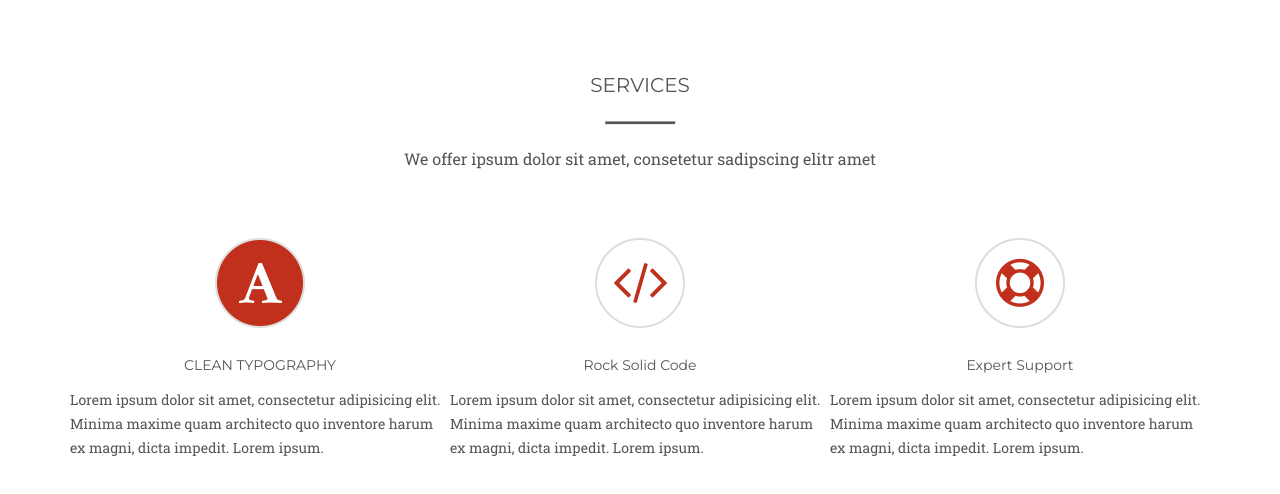
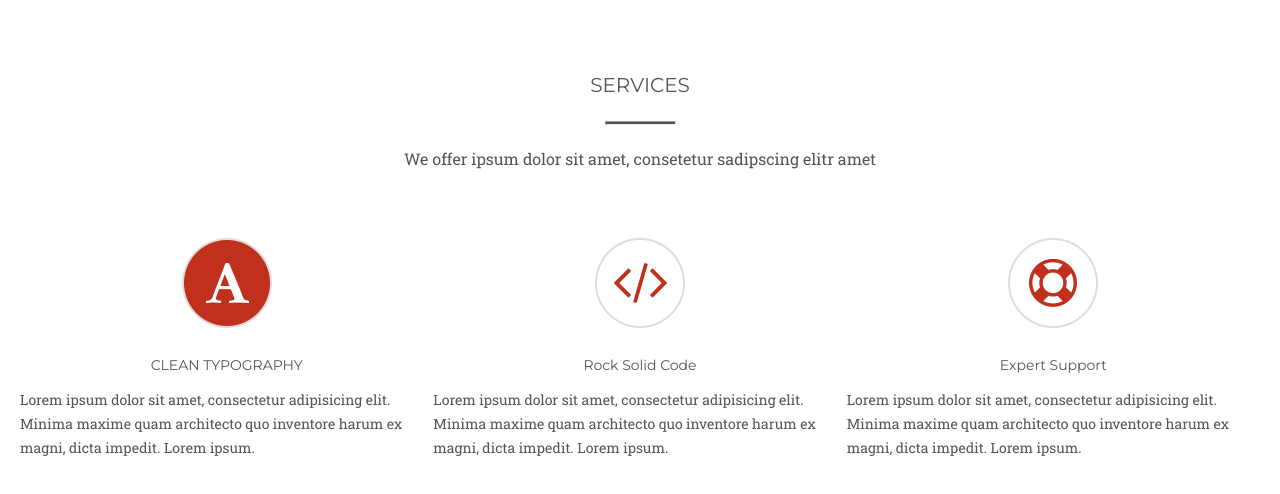
Before and after one commit to Kelbikhanov/startup, a plain HTML site: page src/views/index.html in a window 1280 px wide. Shown: the part 790-1284 px from the top of the page. Drawn offline with nearby package versions, Linux system fonts and the light colour scheme; files that its build step writes are made by us from their sources.

Commit message:
flex-basis

```diff
--- a/src/styles/main.scss
+++ b/src/styles/main.scss
@@ -2,7 +2,7 @@ $light-color: #fff;
 $grey-color:#555555;
 
 .wrap{
-    max-width:1140px ;
+    max-width:1240px ;
     margin: 0 auto ;
 }
 .page-main{
@@ -106,6 +106,7 @@ $grey-color:#555555;
     justify-content: space-between;
     margin-bottom: 155px;
     &__block-one{
+        flex-basis: 959px;
         &>img{
             display: block;
             margin: 0 auto;
@@ -127,6 +128,7 @@ $grey-color:#555555;
         }
     }
     &__block-two{
+        flex-basis: 959px;
         &>img{
             display: block;
             margin: 0 auto;
@@ -148,6 +150,7 @@ $grey-color:#555555;
         }
     }
     &__block-three{
+        flex-basis: 959px;
         &>img{
             display: block;
             margin: 0 auto;
```
